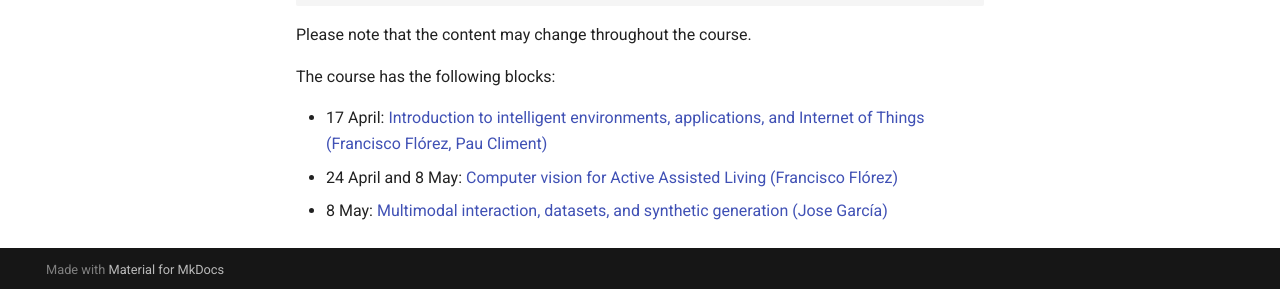
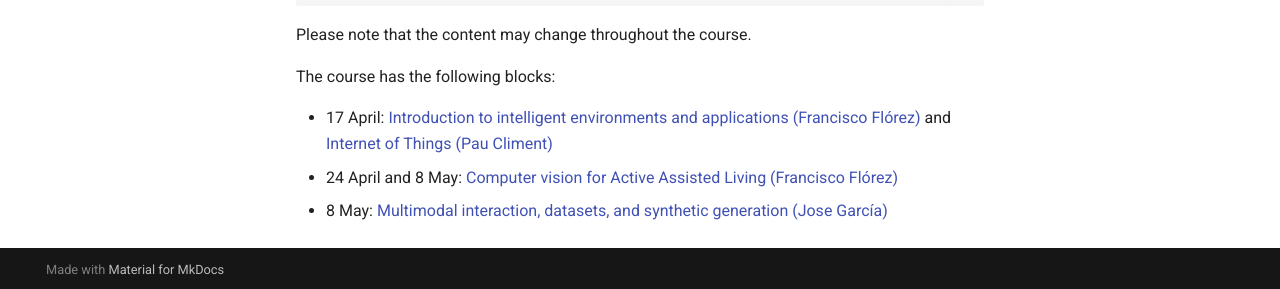
Before and after one commit to FranciscoFlorezRevuelta/EI, an MkDocs documentation site: the page built from docs/index.md, in a window 1280 px wide and 1078 px high. Shown: the part 786-1075 px from the top of the window. Built offline with MkDocs 1.6.1 and Material for MkDocs 9.7.7, drawn with Linux system fonts in a browser that asks for light colours.

Commit message:
Update index.md

```diff
--- a/docs/index.md
+++ b/docs/index.md
@@ -32,6 +32,6 @@
 
 The course has the following blocks:
 
-* 17 April: [Introduction to intelligent environments, applications, and Internet of Things (Francisco Flórez, Pau Climent)](AmI.md)
+* 17 April: [Introduction to intelligent environments and applications (Francisco Flórez)](AmI.md) and [Internet of Things (Pau Climent)](IoT.md)
 * 24 April and 8 May: [Computer vision for Active Assisted Living (Francisco Flórez)](CV_AAL.md)
 * 8 May: [Multimodal interaction, datasets, and synthetic generation (Jose García)](multimodal_interaction.md)
```
